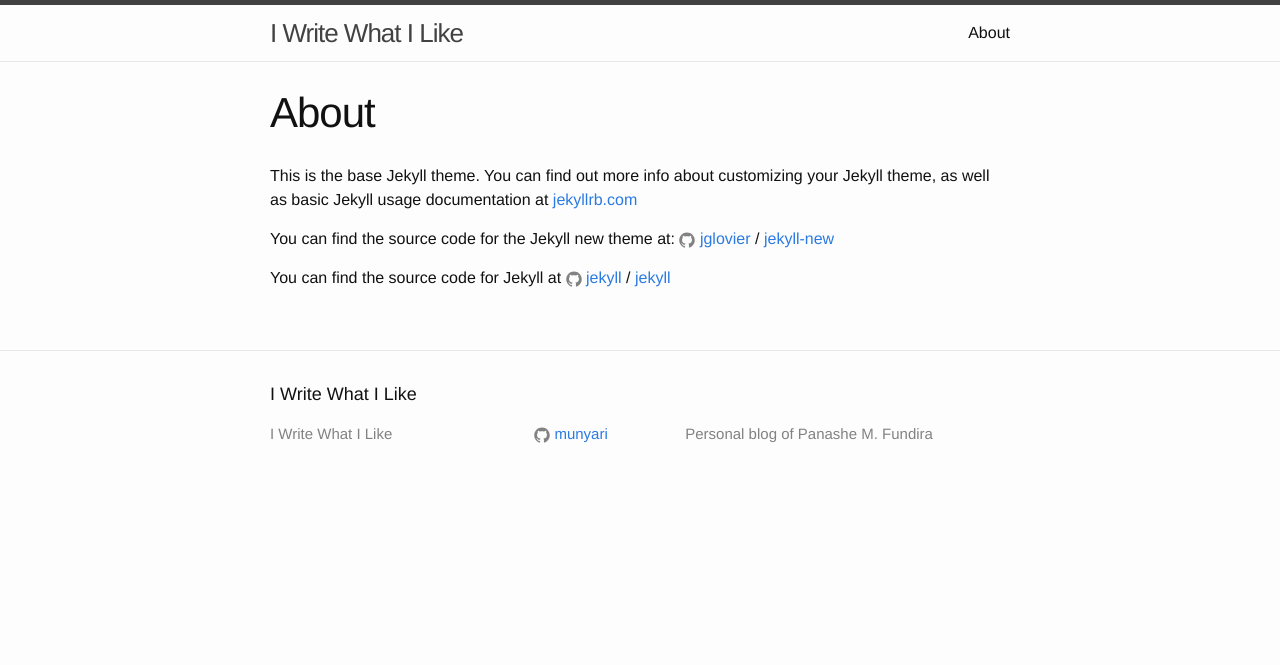
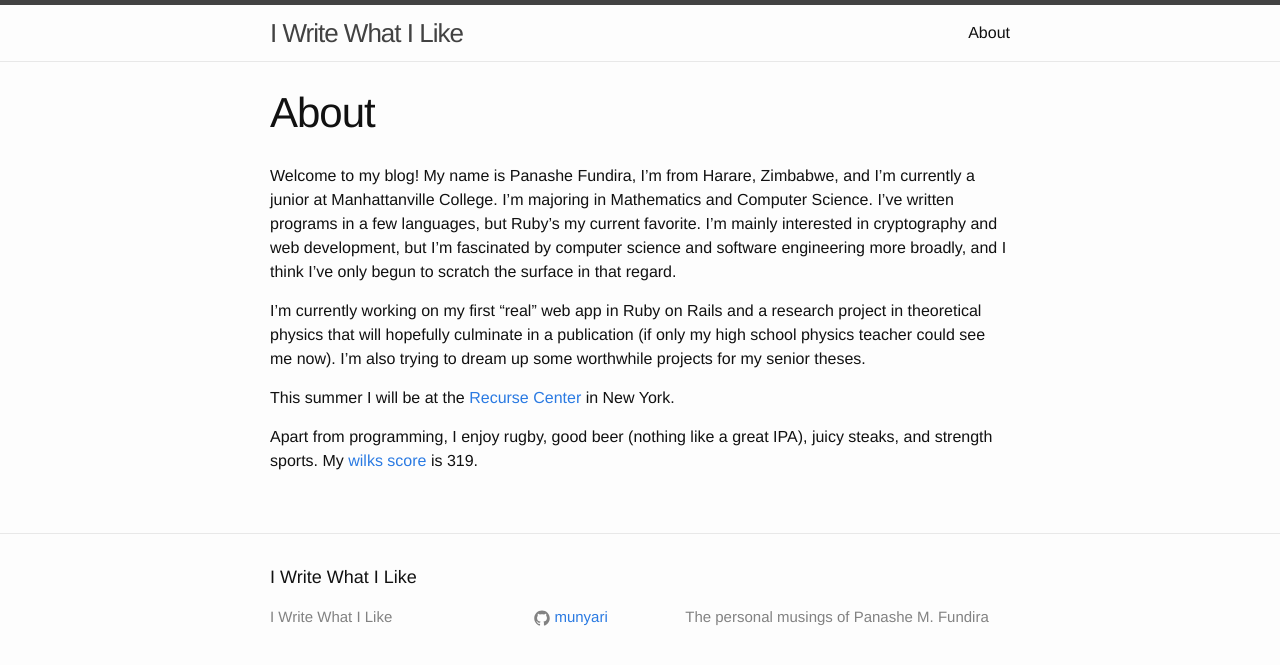
Before and after one commit to munyari/munyari.github.io, a Jekyll site: the page built from about.md, in a window 1280 px wide. Shown: the top 665 px of the page. Built offline with Jekyll 4.4.1, drawn with Linux system fonts in a browser that asks for light colours.

Commit message:
Updated about info

```diff
--- a/_config.yml
+++ b/_config.yml
@@ -9,7 +9,7 @@
 title: I Write What I Like
 # email: your-email@domain.com
 description: > # this means to ignore newlines until "baseurl:"
-  Personal blog of Panashe M. Fundira
+  The personal musings of Panashe M. Fundira
 baseurl: "" # the subpath of your site, e.g. /blog
 # url: "http://yourdomain.com" # the base hostname & protocol for your site
 github_username:  munyari
--- a/about.md
+++ b/about.md
@@ -4,12 +4,22 @@ title: About
 permalink: /about/
 ---
 
-This is the base Jekyll theme. You can find out more info about customizing your Jekyll theme, as well as basic Jekyll usage documentation at [jekyllrb.com](http://jekyllrb.com/)
+Welcome to my blog! My name is Panashe Fundira, I'm from Harare, Zimbabwe, and
+I'm currently a junior at Manhattanville College. I'm majoring in
+Mathematics and Computer Science. I've written programs in a few languages, but
+Ruby's my current favorite. I'm mainly interested in cryptography and web
+development, but I'm fascinated by computer science and software engineering
+more broadly, and I think I've only begun to scratch the surface in that regard.
 
-You can find the source code for the Jekyll new theme at:
-{% include icon-github.html username="jglovier" %} /
-[jekyll-new](https://github.com/jglovier/jekyll-new)
+I'm currently working on my first "real" web app in Ruby on Rails and a research
+project in theoretical physics that will hopefully culminate in a publication
+(if only my high school physics teacher could see me now). I'm also trying to
+dream up some worthwhile projects for my senior theses.
 
-You can find the source code for Jekyll at
-{% include icon-github.html username="jekyll" %} /
-[jekyll](https://github.com/jekyll/jekyll)
+This summer I will be at the [Recurse Center][recurse] in New York.
+
+Apart from programming, I enjoy rugby, good beer (nothing like a great IPA),
+juicy steaks, and strength sports. My [wilks score][wilks] is 319.
+
+[wilks]: https://en.wikipedia.org/wiki/Wilks_score
+[recurse]: https://recurse.com
```
